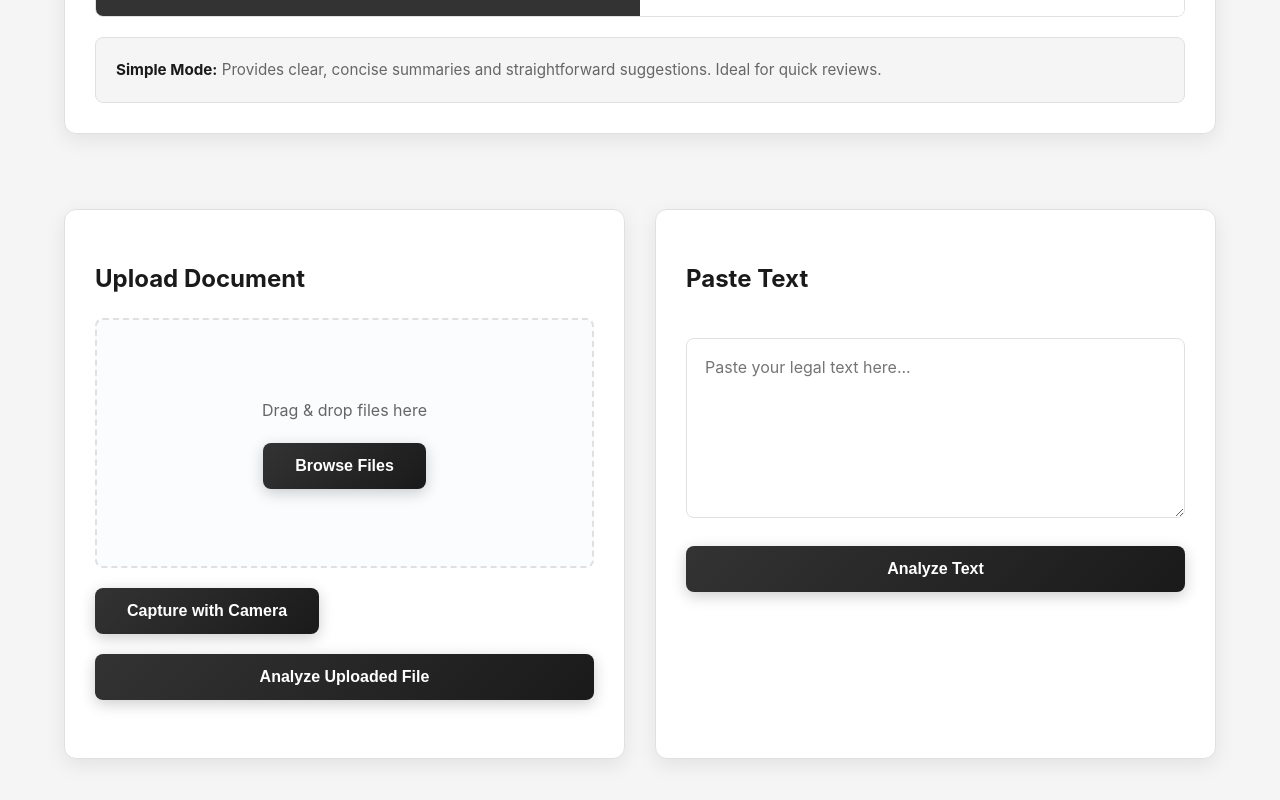
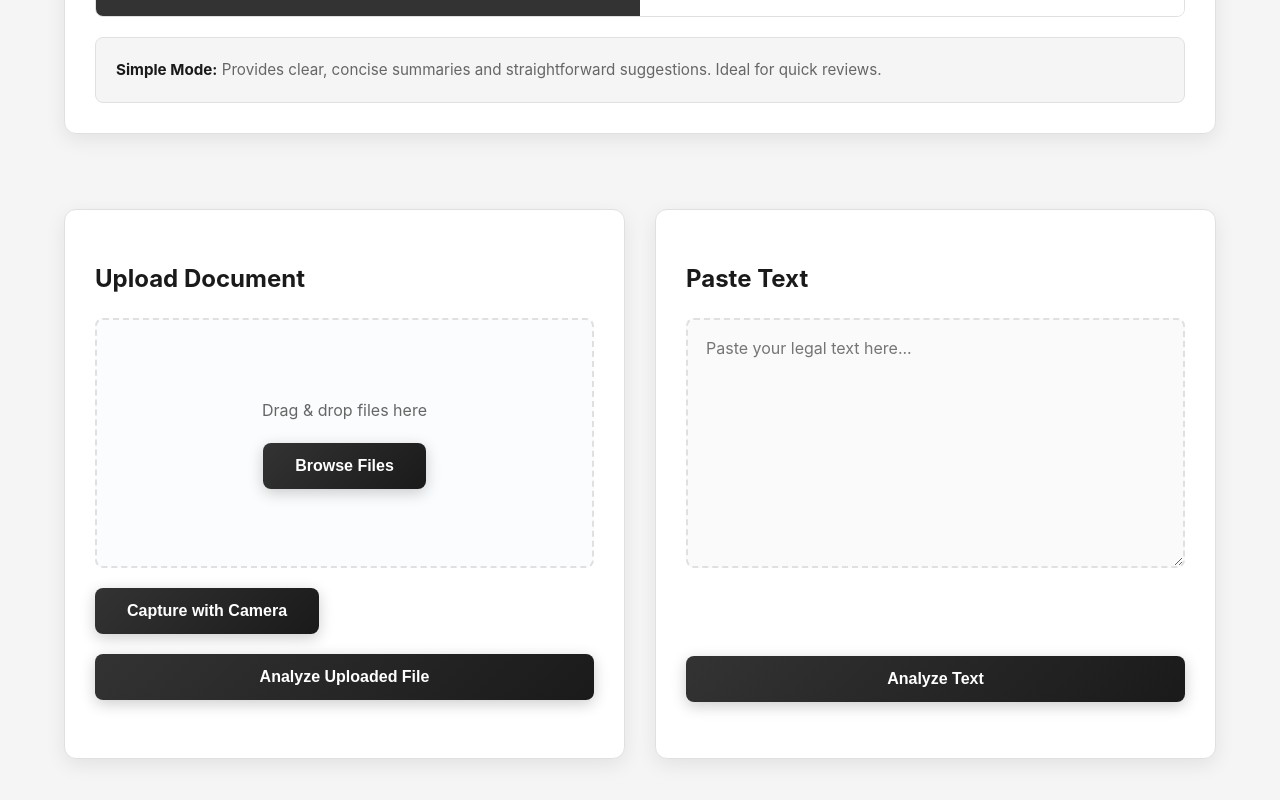
Before and after one commit to Irfan-Hussain107/AI-Legal-Advisor, a React (Vite) app in the folder frontend/: page / in a window 1280 px wide. Shown: the part 518-1318 px from the top of the page. Built offline with nearby package versions, Linux system fonts and the light colour scheme; no server answers.

Commit message:
modified text area

```diff
--- a/frontend/src/index.css
+++ b/frontend/src/index.css
@@ -1318,3 +1318,16 @@ textarea:focus {
 .upload-area{
   min-height: 250px;
 }
+
+.text-area:hover{
+  border-color: #333;
+}
+
+.text-area{
+  outline: none;
+  border-style: dashed;
+  border-width: 2px;
+  height: 250px;
+  margin-top: 0px;
+  background-color: #fafafa;
+}
--- a/frontend/src/pages/Home.jsx
+++ b/frontend/src/pages/Home.jsx
@@ -133,8 +133,8 @@ const HomePage = ({ activeMode, setActiveMode, setAnalysisResult, setIsLoading,
                         </div>
                         <div className="option-card animated-card interactive-hover">
                             <h2>Paste Text</h2>
-                            <textarea ref={textAreaRef} placeholder="Paste your legal text here..." />
-                            <button className="button" style={{width: '100%'}} onClick={handleTextSubmit}>Analyze Text</button>
+                            <textarea ref={textAreaRef} placeholder="Paste your legal text here..." className='text-area' style={{outline: 'none', boxShadow: 'none'}} />
+                            <button className="button" style={{width: '100%', marginTop: '60px'}} onClick={handleTextSubmit}>Analyze Text</button>
                         </div>
                     </div>
                      {error && <p className="error-message" style={{color: 'red', marginTop: '20px'}}>{error}</p>}
```
